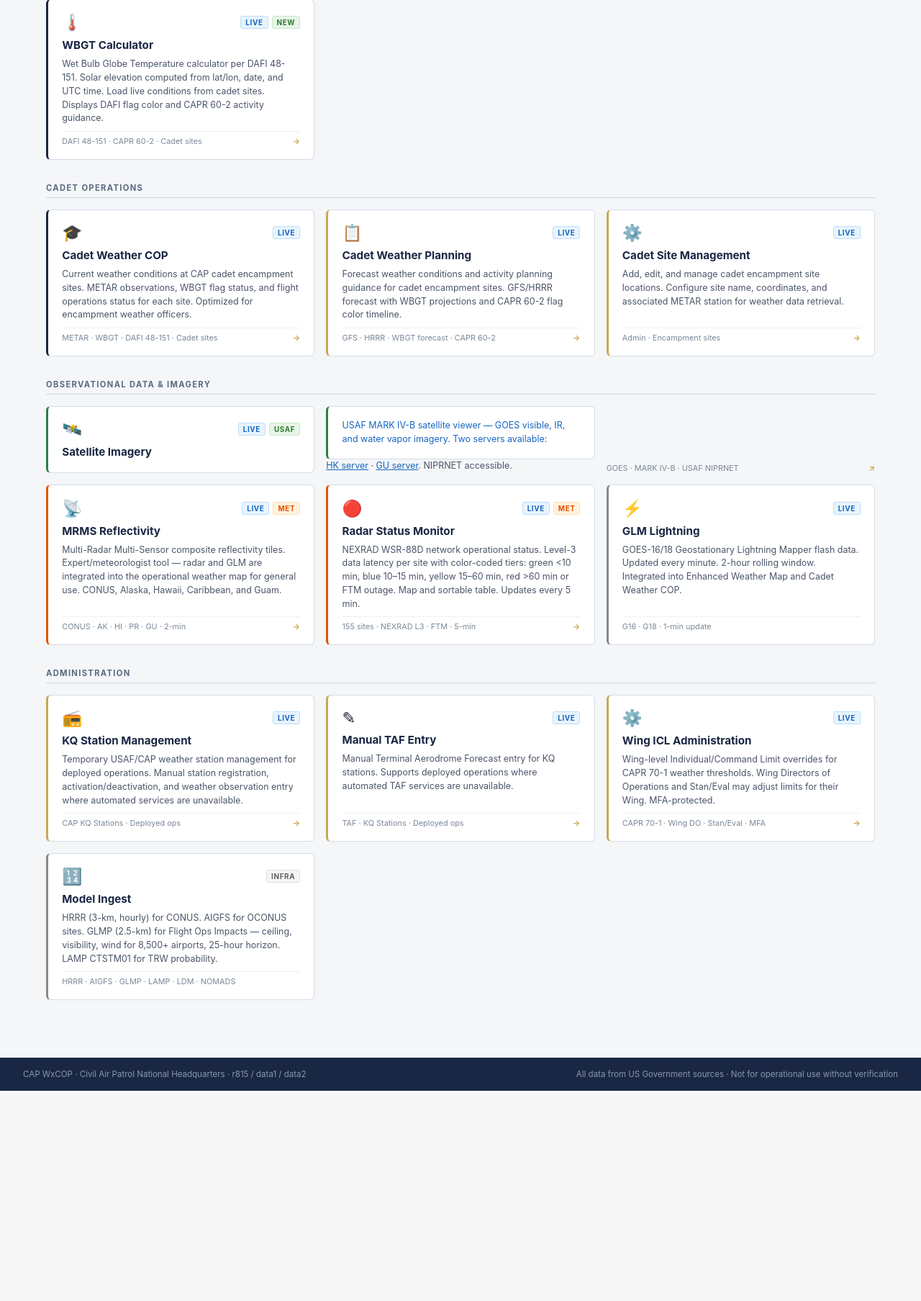
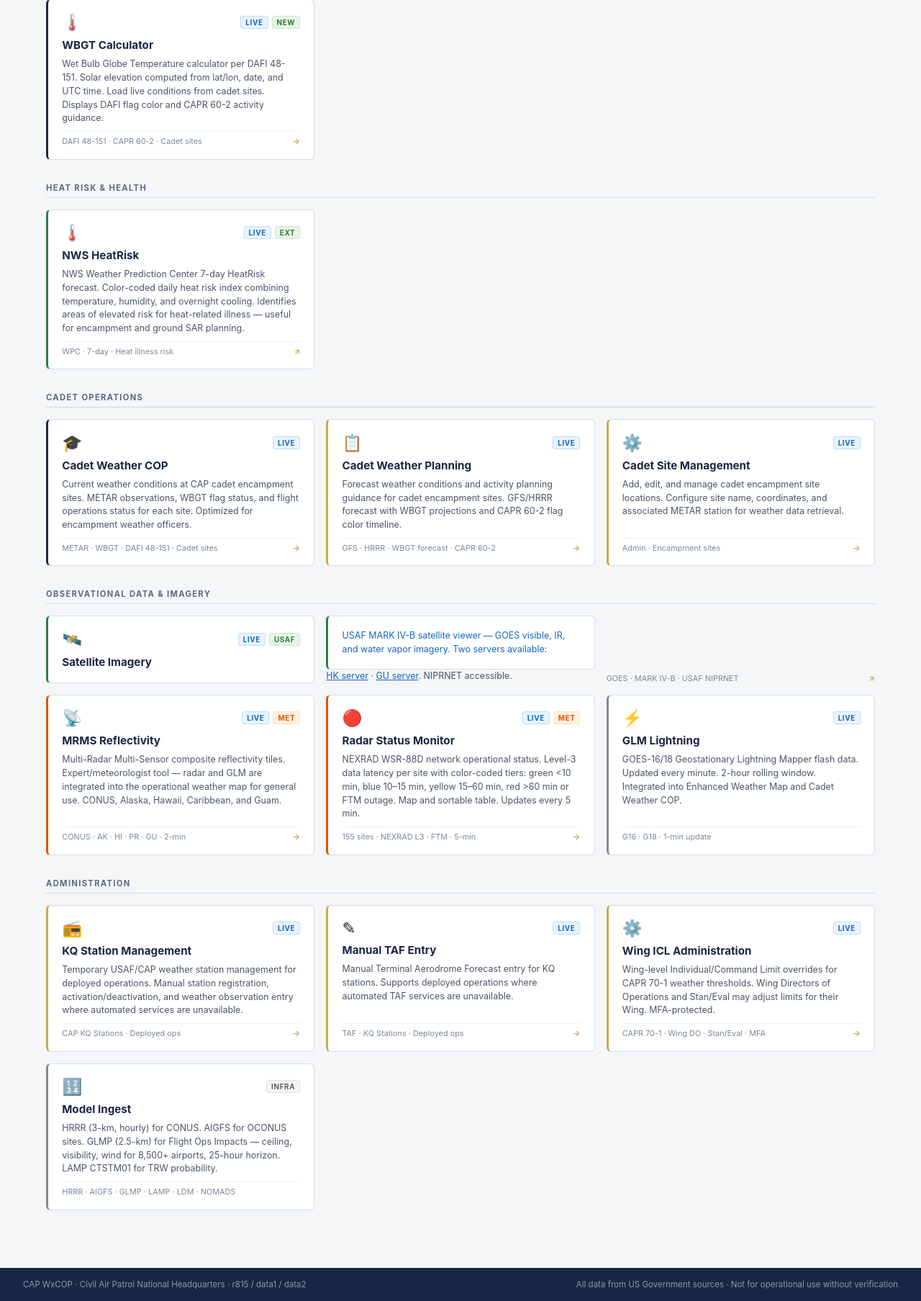
Before and after one commit to gerrycreager/CAP-WxCOP, a Flask app: page / in a window 1280 px wide. Shown: the part 642-2449 px from the top of the page at 72% size. Before the commit the page ends 2157 px from the top, so only its background shows below. Run offline with Flask 3, Linux system fonts and the light colour scheme; parts of the project's set-up code (start-up, migrations or seed data) failed here and were passed over; some libraries are stand-ins or nearby versions.

Commit message:
Landing page: add NWS HeatRisk card in new Heat Risk & Health section

```diff
--- a/templates/index.html
+++ b/templates/index.html
@@ -257,6 +257,27 @@
 
   </div>
 
+  <div class="section-heading">Heat Risk &amp; Health</div>
+  <div class="card-grid">
+
+    <a class="app-card external" href="https://www.wpc.ncep.noaa.gov/heatrisk/" target="_blank" rel="noopener">
+      <div class="card-header">
+        <div class="card-icon">🌡️</div>
+        <div class="card-badges">
+          <span class="badge badge-live">LIVE</span>
+          <span class="badge badge-ext">EXT</span>
+        </div>
+      </div>
+      <div class="card-title">NWS HeatRisk</div>
+      <div class="card-desc">NWS Weather Prediction Center 7-day HeatRisk forecast. Color-coded daily heat risk index combining temperature, humidity, and overnight cooling. Identifies areas of elevated risk for heat-related illness — useful for encampment and ground SAR planning.</div>
+      <div class="card-meta">
+        <span>WPC · 7-day · Heat illness risk</span>
+        <span class="card-arrow">↗</span>
+      </div>
+    </a>
+
+  </div>
+
   <div class="section-heading">Cadet Operations</div>
   <div class="card-grid">
 
```
